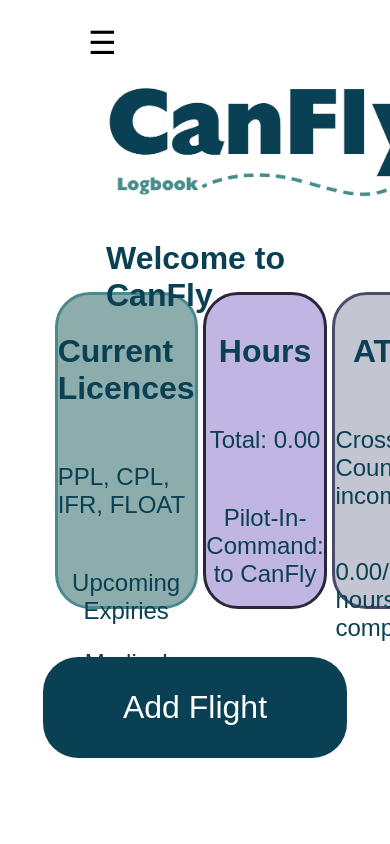
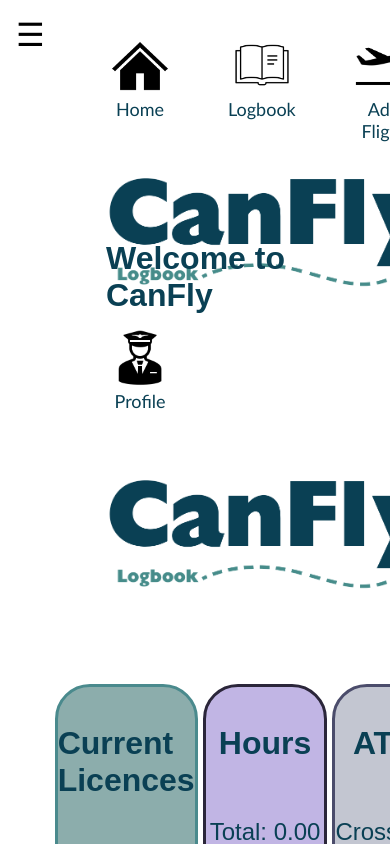
Before and after one commit to M-Piper/CanFly---Copy, an Angular app: page / in a window 390 px wide. Shown: the top 844 px of the page. Built offline with nearby package versions, Linux system fonts and the light colour scheme; no server answers.

Commit message:
adjusted sidebar look for small devices

```diff
--- a/src/app/layout/layout.component.css
+++ b/src/app/layout/layout.component.css
@@ -1,7 +1,7 @@
 * {
   margin: 0;
   padding: 0;
-  box-sizing: border-box;
+  box-sizing: border-box; /* This makes sure padding does not affect the total width/height of an element */
 }
 
 header {
@@ -38,11 +38,12 @@
   margin-right: 0;
 }
 
+/*icon images*/
 nav ul li img {
   width: 4rem;
   height: 4rem;
-  display: block;
-  margin: 0 auto;
+  display: block; /* Treat image as block element */
+  margin: 0 auto; /* Center the image */
 }
 
 .logo img {
@@ -59,7 +60,7 @@
   text-align: center;
   padding: 10px 20px;
   color: #0A4054;
-  text-decoration: none;
+  text-decoration: none; /* Removing the underline */
 }
 
 .menu:hover {
@@ -67,7 +68,7 @@
 }
 
 .menu img {
-  margin-bottom: 10px;
+  margin-bottom: 10px; /* Space between image and text */
 }
 
 nav ul li a:hover img {
@@ -78,17 +79,21 @@
 @media (max-width: 768px) {
   .hamburger-menu {
     display: block;
+    position: absolute;
+    left: 1rem; /* Adjust the position slightly left */
+    top: 1rem;
   }
 
   .main-menu {
     display: none;
     flex-direction: column;
-    width: 100%;
-    background-color: var(--lightgrey);
+    width: 80%; /* Adjust width to fit nicely */
+    background-color: rgba(0, 123, 255, 0.2); /* Translucent light blue background */
     position: absolute;
     top: 3.5rem;
     left: 0;
     z-index: 1000;
+    padding: 1rem;
   }
 
   .main-menu.visible {
--- a/src/app/layout/layout.component.html
+++ b/src/app/layout/layout.component.html
@@ -1,6 +1,5 @@
 <header>
-  <div class="hamburger-menu" (click)="toggleSidebar()">&#9776;</div>
-  <nav class="main-menu" [class.visible]="isSidebarVisible">
+    <nav>
       <ul>
         <li><a href="#" class="menu" routerLink="/"><img src="assets/images/homePP.png" alt="home">Home</a></li>
         <li><a href="#" class="menu" routerLink="/logbook"><img src="assets/images/logbookPP.png" alt="logbook">Logbook</a></li>
@@ -8,9 +7,28 @@
       </ul>
     </nav>
     <div class="logo"><img src="assets/images/bigLogo.png" alt="Logo"></div>
+
+    <nav>
+      <ul>
+        <li><a href="#" class="menu" routerLink="/user"><img src="assets/images/profilePP.png" alt="user">Profile
+        </a></li>
+      </ul>
+    </nav>
+  </header>
+
+  <header>
+    <div class="hamburger-menu" (click)="toggleSidebar()">&#9776;</div>
     <nav class="main-menu" [class.visible]="isSidebarVisible">
       <ul>
-      <li><a href="#" class="menu" routerLink="/user"><img src="assets/images/profilePP.png" alt="user">Profile</a></li>
+        <li><a href="#" class="menu" routerLink="/" (click)="closeSidebar()"><img src="assets/images/homePP.png" alt="home">Home</a></li>
+        <li><a href="#" class="menu" routerLink="/logbook" (click)="closeSidebar()"><img src="assets/images/logbookPP.png" alt="logbook">Logbook</a></li>
+        <li><a href="#" class="menu" routerLink="/add-flight" (click)="closeSidebar()"><img src="assets/images/addflight.png" alt="addFlight">Add Flight</a></li>
+      </ul>
+    </nav>
+    <div class="logo"><img src="assets/images/bigLogo.png" alt="Logo"></div>
+    <nav class="main-menu" [class.visible]="isSidebarVisible">
+      <ul>
+        <li><a href="#" class="menu" routerLink="/user" (click)="closeSidebar()"><img src="assets/images/profilePP.png" alt="user">Profile</a></li>
       </ul>
     </nav>
   </header>
--- a/src/app/layout/layout.component.ts
+++ b/src/app/layout/layout.component.ts
@@ -11,4 +11,8 @@
   toggleSidebar() {
     this.isSidebarVisible = !this.isSidebarVisible;
   }
+
+  closeSidebar() {
+    this.isSidebarVisible = false;
+  }
 }
```
Lines whose indentation alone changed are shown as unchanged.
